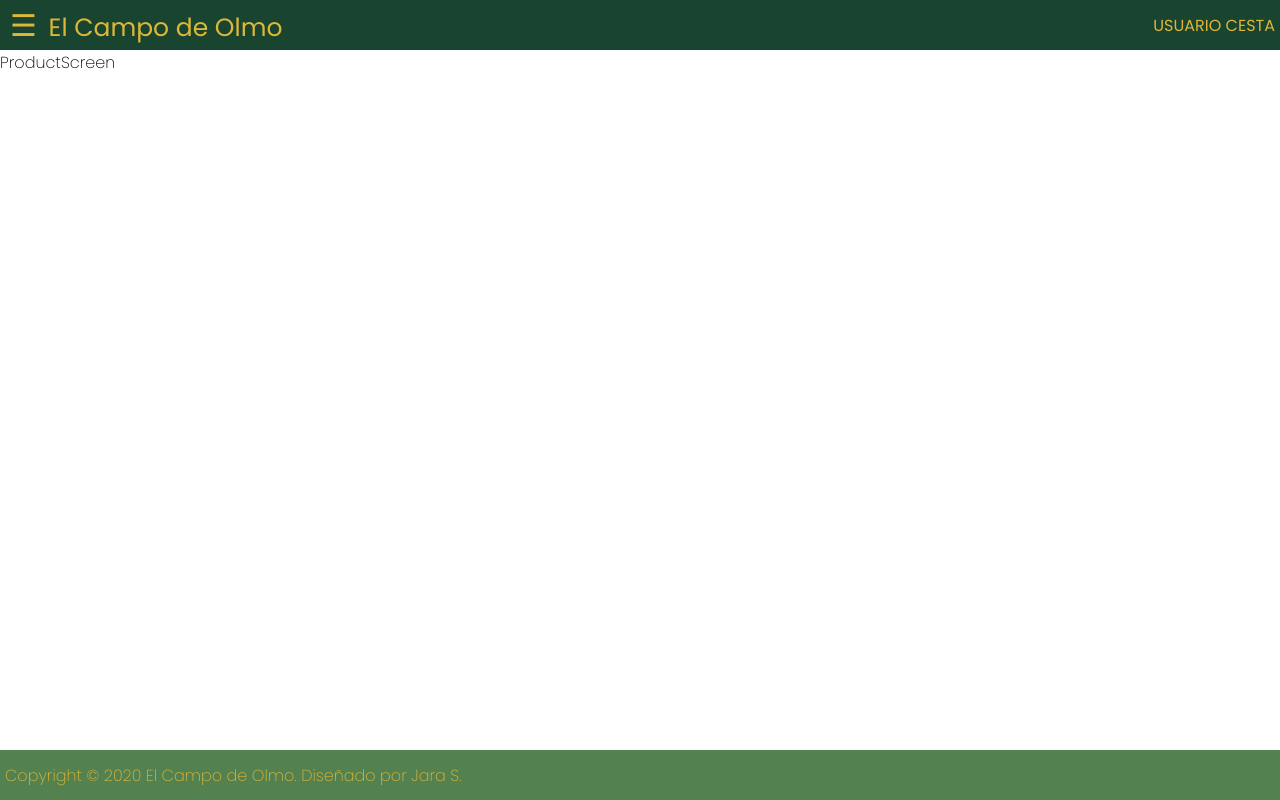
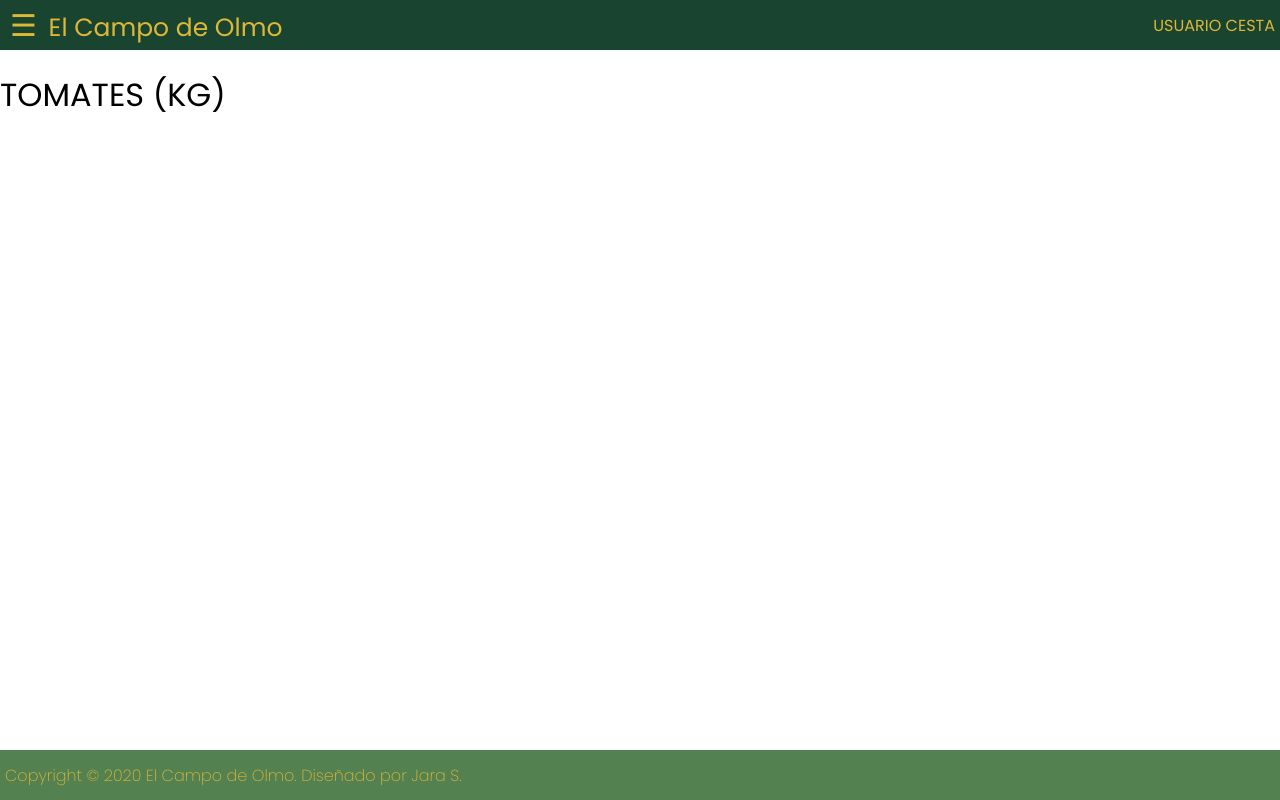
Before and after one commit to jarasmar/El_Campo_de_Olmo, a React (Create React App) app in the folder frontend/: page /product/1 in a window 1280 px wide. Built offline with nearby package versions, Linux system fonts and the light colour scheme.

Commit message:
Create a function that fetches the product information from data.js to render in ProductScreen

```diff
--- a/frontend/src/Screens/ProductScreen.js
+++ b/frontend/src/Screens/ProductScreen.js
@@ -1,7 +1,14 @@
 import React from 'react';
+import data from '../data';
 
-function ProductScreen (props) {
-  return <div> ProductScreen </div>
+function ProductScreen(props) {
+
+  // Find the product in data which id matches the params in url
+  const product = data.products.find(x => x._id === props.match.params.id);
+
+  return <div>
+    <h1> { product.name } </h1>
+  </div>
 }
 
 export default ProductScreen;
--- a/frontend/src/data.js
+++ b/frontend/src/data.js
@@ -1,7 +1,7 @@
 export default {
   products: [
     {
-      _id: 1,
+      _id: '1',
       name: 'TOMATES (KG)',
       category: 'Hortalizas',
       image: '/images/tomato.jpg',
@@ -10,7 +10,7 @@
       numReviews: 10
     },
     {
-      _id: 2,
+      _id: '2',
       name: 'LECHUGA (UD)',
       category: 'Hortalizas',
       image: '/images/lettuce.jpg',
@@ -19,7 +19,7 @@
       numReviews: 8
     },
     {
-      _id: 3,
+      _id: '3',
       name: 'MIEL (400 GR)',
       category: 'Procesados',
       image: '/images/honey.jpg',
@@ -28,7 +28,7 @@
       numReviews: 15
     },
     {
-      _id: 4,
+      _id: '4',
       name: 'TOMATES (KG)',
       category: 'Hortalizas',
       image: '/images/tomato.jpg',
@@ -37,7 +37,7 @@
       numReviews: 10
     },
     {
-      _id: 5,
+      _id: '5',
       name: 'LECHUGA (UD)',
       category: 'Hortalizas',
       image: '/images/lettuce.jpg',
@@ -46,7 +46,7 @@
       numReviews: 8
     },
     {
-      _id: 6,
+      _id: '6',
       name: 'MIEL (400 GR)',
       category: 'Procesados',
       image: '/images/honey.jpg',
```
